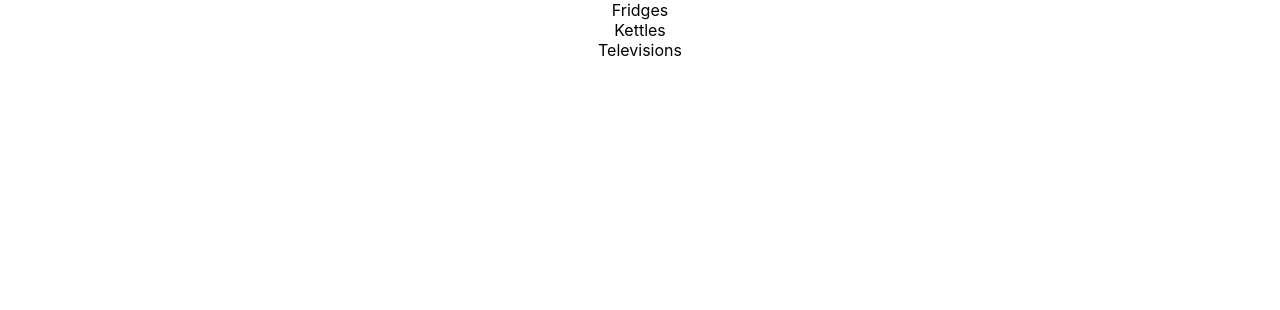
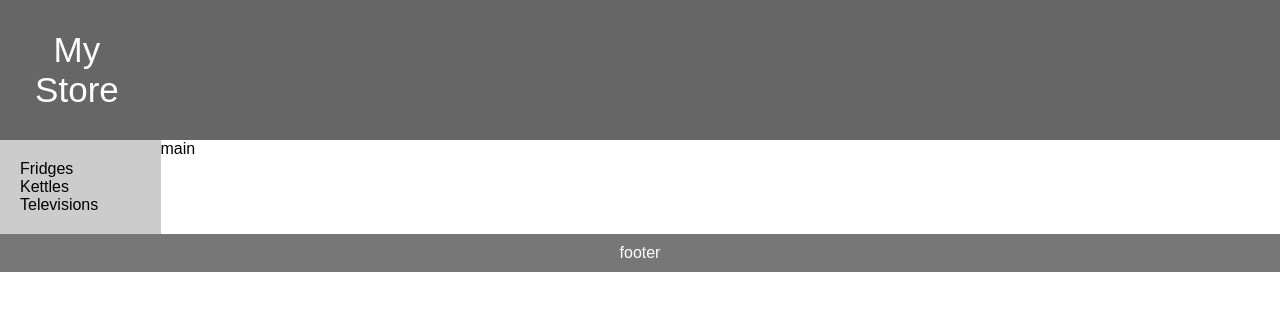
Before and after one commit to yuliussetyawan/e-store-react, a React (Create React App) app: page / in a window 1280 px wide. Shown: the top 310 px of the page. Built offline with nearby package versions, Linux system fonts and the light colour scheme; data requests are answered from the project's data file.

Commit message:
styling the store

```diff
--- a/src/App.css
+++ b/src/App.css
@@ -1,38 +1,107 @@
-.App {
-  text-align: center;
+* {
+  box-sizing: border-box;
+  padding: 0px;
+  margin: 0px;
 }
 
-.App-logo {
-  height: 40vmin;
-  pointer-events: none;
+body {
+  font-family: Arial, Helvetica, sans-serif;
 }
 
-@media (prefers-reduced-motion: no-preference) {
-  .App-logo {
-    animation: App-logo-spin infinite 20s linear;
-  }
+a {
+  color: darkslategray;
+  text-decoration: none;
 }
 
-.App-header {
-  background-color: #282c34;
-  min-height: 100vh;
-  display: flex;
-  flex-direction: column;
-  align-items: center;
-  justify-content: center;
-  font-size: calc(10px + 2vmin);
+/* Style the header */
+header {
+  background-color: #666;
+  padding: 30px;
+  text-align: center;
+  font-size: 35px;
+  color: white;
+  display: grid;
+  grid-template-columns: 0.1fr 0.1fr 1fr 0.1fr;
+}
+
+header a {
   color: white;
 }
 
-.App-link {
-  color: #61dafb;
+#search {
+  display: flex;
 }
 
-@keyframes App-logo-spin {
-  from {
-    transform: rotate(0deg);
-  }
-  to {
-    transform: rotate(360deg);
+#search input {
+  margin-left: 10px;
+  height: 30px;
+  margin-top: 5px;
+}
+
+#headerHomeIcon {
+  justify-self: start;
+}
+
+#headerTitle {
+  justify-self: center;
+}
+
+#headerCartIcon {
+  justify-self: end;
+}
+
+/* Container for flexboxes */
+section {
+  display: -webkit-flex;
+  display: flex;
+}
+
+/* Style the navigation menu */
+nav {
+  -webkit-flex: 0.5;
+  -ms-flex: 0.5;
+  flex: 0.1;
+  background: #ccc;
+  padding: 20px;
+}
+
+/* Style the list inside the menu */
+nav ul {
+  list-style-type: none;
+  padding: 0;
+  cursor: pointer;
+}
+
+nav ul li {
+  padding-bottom: 5px;
+}
+
+nav ul li:hover {
+  color: blue;
+}
+
+main {
+  flex: 0.9;
+  padding-top: 20px;
+  min-height: 1600px;
+}
+
+/* Style the footer */
+footer {
+  background-color: #777;
+  padding: 10px;
+  text-align: center;
+  color: white;
+}
+
+footer a {
+  color: white;
+}
+
+/* Responsive layout - makes the menu and the content (inside the section) sit on top of each other instead of next to each other */
+@media (max-width: 600px) {
+  section {
+      -webkit-flex-direction: column;
+      flex-direction: column;
   }
 }
--- a/src/App.js
+++ b/src/App.js
@@ -16,11 +16,18 @@ function App() {
   }, []);
 
   return (
-    <div className="App">
-      {result.map((d) => (
-        <div key={d.id}>{d.title}</div>
-      ))}
-    </div>
+    <>
+      <header>My Store</header>
+      <section>
+        <nav>
+          {result.map((d) => (
+            <div key={d.id}>{d.title}</div>
+          ))}
+        </nav>
+        <article>main</article>
+      </section>
+      <footer>footer</footer>
+    </>
   );
 }
 
```
